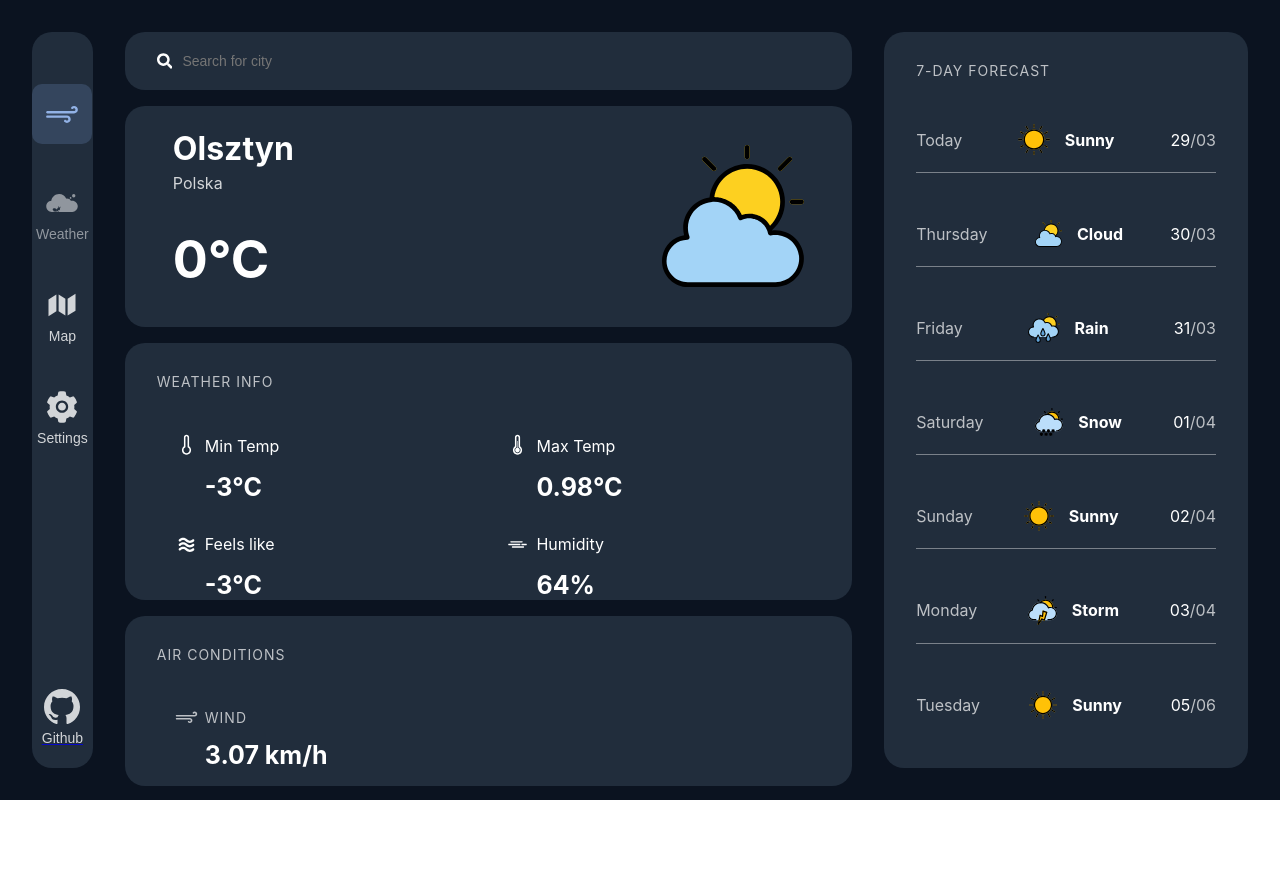
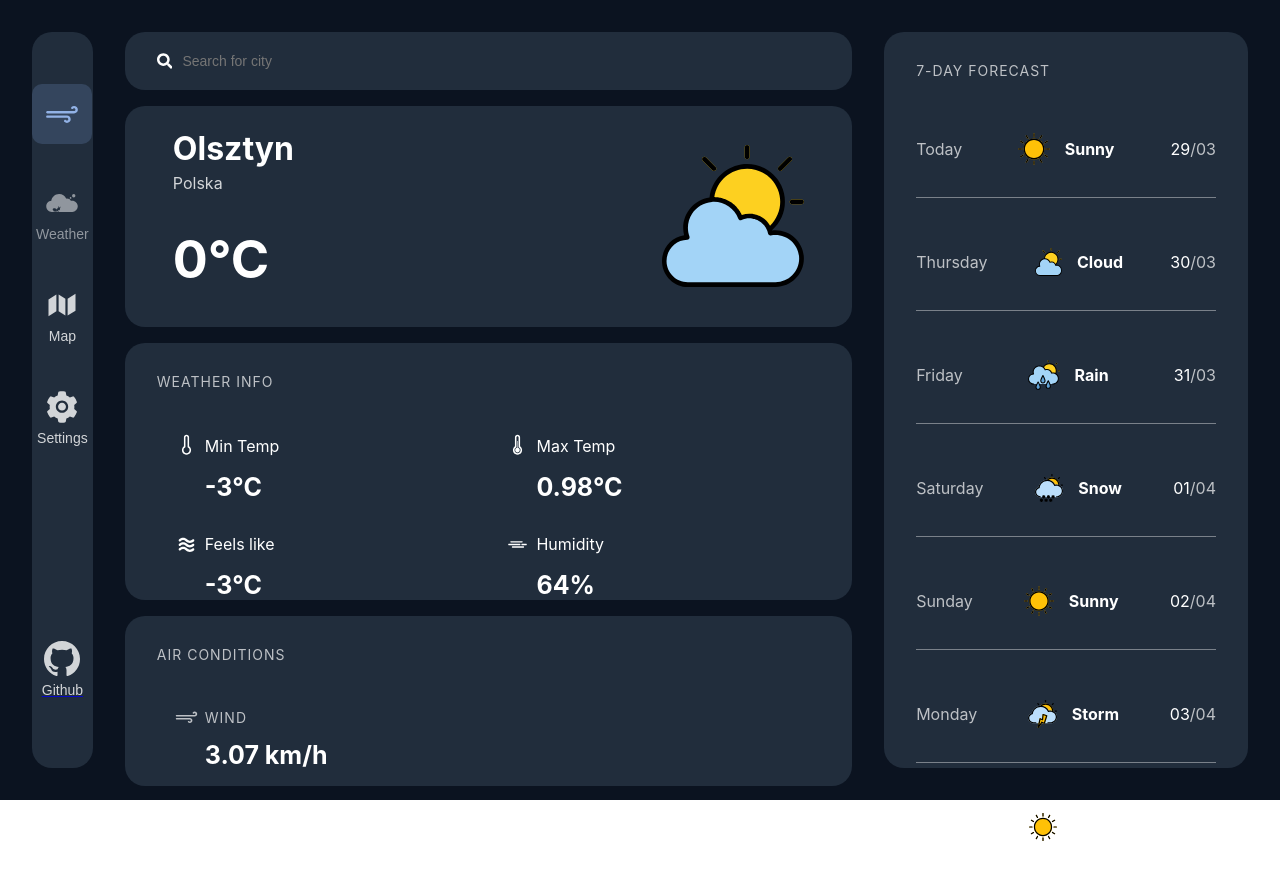
Before and after one commit to Yndh/weather-app, a React (Create React App) app: page / in a window 1280 px wide. Before the commit the page ends 800 px from the top, so only its background shows below. Built offline with nearby package versions, Linux system fonts and the light colour scheme.

Commit message:
Update Main UI

```diff
--- a/src/styles/Navbar.css
+++ b/src/styles/Navbar.css
@@ -85,8 +85,9 @@
 
 .githubButton {
     display: flex;
-    align-items: center;
+    justify-content: center;
+    align-items: flex-end;
     flex-direction: column;
 
-    height: 10%;
+    height: 1%;
 }
--- a/src/styles/WeekForecast.css
+++ b/src/styles/WeekForecast.css
@@ -34,7 +34,8 @@
     width: 100%;
     height: 10%;
     /* margin-top: 1.5rem; */
-    margin: .9rem 1rem;
+    margin: .5rem 1rem;
+    padding: 3rem 0;
 
     border-bottom: 1px solid rgba(255, 255, 255, 0.4);
     box-sizing: border-box;
```
